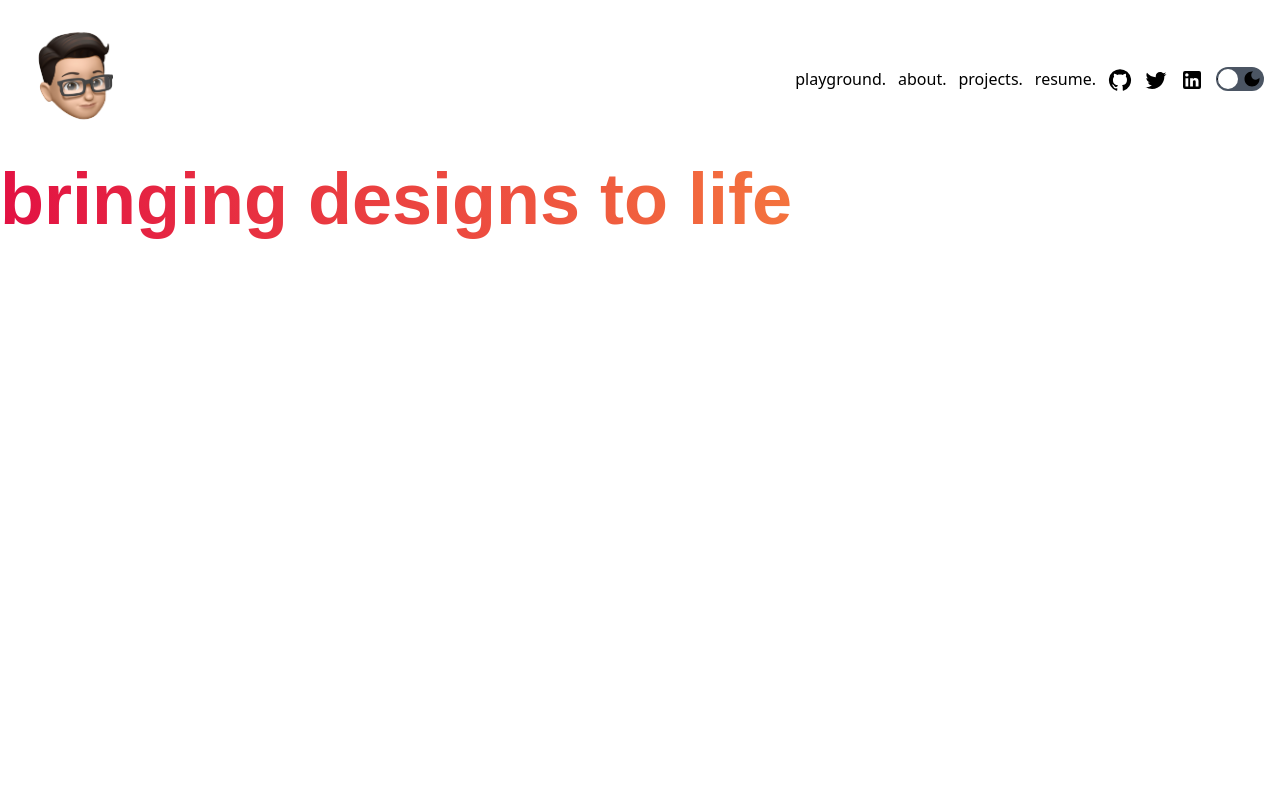
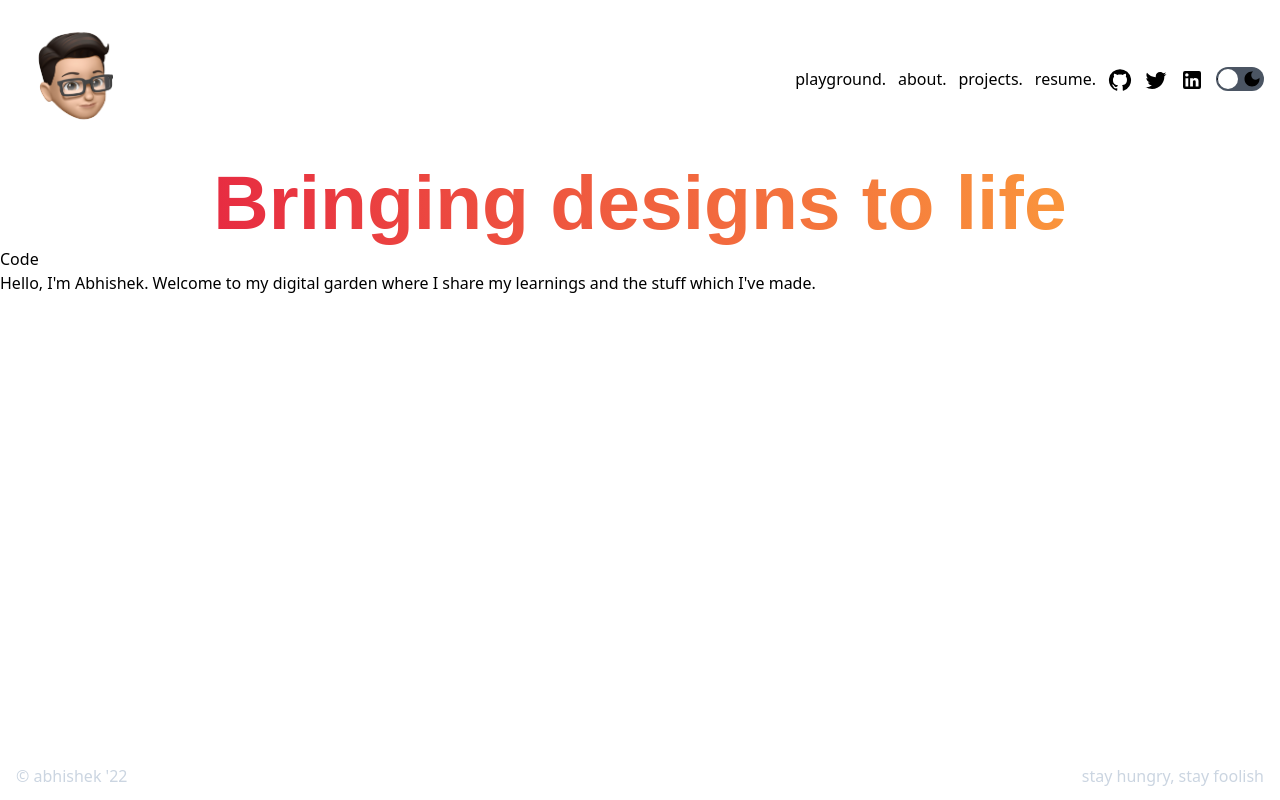
Before and after one commit to 19abhishek/Portfolio, a Next.js app: page / in a window 1280 px wide. Built offline with nearby package versions, Linux system fonts and the light colour scheme.

Commit message:
Main page

```diff
--- a/components/Body.js
+++ b/components/Body.js
@@ -4,7 +4,14 @@ import styles from "./Body.module.css";
 function Body() {
   return (
     <div className="">
-      <div className={styles.gradientText}>bringing designs to life</div>
+      <div className={`${styles.gradientText} text-center`}>
+        Bringing designs to life
+      </div>
+      <div>Code</div>
+      <div>
+        Hello, I'm Abhishek. Welcome to my digital garden where I share my
+        learnings and the stuff which I've made.{" "}
+      </div>
     </div>
   );
 }
--- a/components/Body.module.css
+++ b/components/Body.module.css
@@ -1,5 +1,5 @@
 .gradientText {
-  font: bold 72px Poppins, sans-serif;
+  font: bold 4.8rem Poppins, sans-serif;
   background-image: linear-gradient(80deg, #e21143, #ffb03a);
   background-clip: text;
   color: transparent;
--- a/components/Footer.js
+++ b/components/Footer.js
@@ -0,0 +1,12 @@
+import React from "react";
+
+function Footer() {
+  return (
+    <div className="fixed bottom-0 w-screen h-12 flex items-center justify-between text-slate-300 dark:text-gray-200 p-4">
+      <div>&#169; abhishek '22</div>
+      <div>stay hungry, stay foolish</div>
+    </div>
+  );
+}
+
+export default Footer;
--- a/pages/index.js
+++ b/pages/index.js
@@ -1,6 +1,7 @@
 import Head from "next/head";
 import Header from "../components/Header";
 import Body from "../components/Body";
+import Footer from "../components/Footer";
 
 export default function Home() {
   return (
@@ -12,6 +13,7 @@ export default function Home() {
       </Head>
       <Header />
       <Body />
+      <Footer />
     </div>
   );
 }
```
